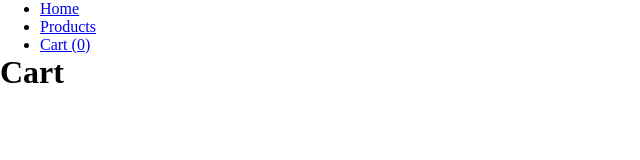
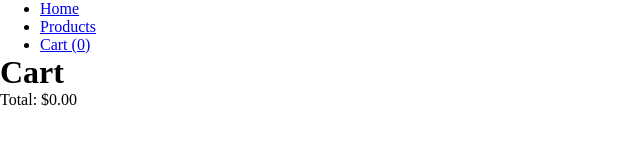
Before and after one commit to a-gracia/shopping-cart, a React (Vite) app: page /cart in a window 1280 px wide. Shown: the top 160 px of the page, without its empty margins (0-640 px from the left). Built offline with nearby package versions, Linux system fonts and the light colour scheme.

Commit message:
feat: Add cart logic

```diff
--- a/src/App.tsx
+++ b/src/App.tsx
@@ -14,9 +14,16 @@ const App = () => {
       ...cartItems,
       [crypto.randomUUID()]: { id: id, quantity: quantity },
     });
+  };
 
-    console.log({ id: id, quantity: quantity });
+  const setItemQuantity = (id, quantity) => {
+    setCartItems({
+      ...cartItems,
+      [id]: { ...cartItems[id], quantity: quantity },
+    });
   };
+
+  const [catalog, setCatalog] = useState({});
 
   return (
     <>
@@ -26,9 +33,24 @@ const App = () => {
         <Route path="/" element={<Home />} />
         <Route
           path="/products"
-          element={<Products cartItems={cartItems} addCartItem={addCartItem} />}
+          element={
+            <Products
+              cartItems={cartItems}
+              addCartItem={addCartItem}
+              setCatalog={setCatalog}
+            />
+          }
         />
-        <Route path="/cart" element={<Cart cartItems={cartItems} />} />
+        <Route
+          path="/cart"
+          element={
+            <Cart
+              cartItems={cartItems}
+              setItemQuantity={setItemQuantity}
+              catalog={catalog}
+            />
+          }
+        />
         <Route path="*" element={<ErrorPage />} />
       </Routes>
     </>
--- /dev/null
+++ b/src/components/CartItemCard.tsx
@@ -0,0 +1,28 @@
+import { useState } from "react";
+import useProductDetails from "../helpers/useProductDetails";
+
+function CartItemCard({ id, quantity, details, setItemQuantity }) {
+  return (
+    <div>
+      <img src={details.image} alt="" />
+      <p>Title: {details.title}</p>
+      <p>Unit price: ${details.price}</p>
+      <p>
+        Quantity:{" "}
+        <input
+          type="number"
+          name="quantity"
+          id="quantity"
+          min="0"
+          max="10"
+          value={quantity}
+          onChange={(e) => setItemQuantity(id, e.target.value)}
+        />
+      </p>
+      <p>Total price: ${(quantity * details.price).toFixed(2)}</p>
+      <button>Remove</button>
+    </div>
+  );
+}
+
+export default CartItemCard;
--- a/src/components/ProductGallery.tsx
+++ /dev/null
@@ -1,20 +0,0 @@
-import ProductCard from "./ProductCard";
-import useProductList from "../helpers/useProductList";
-import styles from "../styles/productGallery.module.css";
-
-function ProductGallery({ addCartItem }) {
-  const { productList, error, loading } = useProductList();
-
-  if (loading) return <p>Loading...</p>;
-  if (error) return <p>A network error was encountered</p>;
-
-  return (
-    <div className={styles.gallery}>
-      {productList.map((item) => (
-        <ProductCard key={item.id} {...item} addCartItem={addCartItem} />
-      ))}
-    </div>
-  );
-}
-
-export default ProductGallery;
--- /dev/null
+++ b/src/helpers/useProductDetails.tsx
@@ -0,0 +1,24 @@
+import { useState, useEffect } from "react";
+
+const useProductDetails = (id) => {
+  const [productDetails, setProductDetails] = useState([]);
+  const [error, setError] = useState(null);
+  const [loading, setLoading] = useState(true);
+
+  useEffect(() => {
+    fetch(`https://fakestoreapi.com/products/${id}`)
+      .then((response) => {
+        if (response.status >= 400) {
+          throw new Error("server error");
+        }
+        return response.json();
+      })
+      .then((json) => setProductDetails(json))
+      .catch((error) => setError(error))
+      .finally(() => setLoading(false));
+  }, []);
+
+  return { productDetails, error, loading };
+};
+
+export default useProductDetails;
--- a/src/routes/Cart.tsx
+++ b/src/routes/Cart.tsx
@@ -1,9 +1,42 @@
 import { useParams } from "react-router";
+import CartItemCard from "../components/CartItemCard";
+import useProductDetails from "../helpers/useProductDetails";
 
-const Cart = () => {
+const Cart = ({ cartItems, setItemQuantity, catalog }) => {
+  // Generate item cards
+  const itemsDOM = Object.entries(cartItems).map((item) => {
+    const productId = item[1].id;
+    const productDetails = catalog.find(
+      (catalogItem) => catalogItem.id === productId,
+    );
+
+    return (
+      <CartItemCard
+        key={item[0]}
+        id={item[0]}
+        quantity={item[1].quantity}
+        details={productDetails}
+        setItemQuantity={setItemQuantity}
+      />
+    );
+  });
+
+  // Calculate order total
+  const orderTotal = Object.entries(cartItems).reduce((total, item) => {
+    const productId = item[1].id;
+    const productDetails = catalog.find(
+      (catalogItem) => catalogItem.id === productId,
+    );
+    const price = productDetails?.price ?? 0;
+
+    return total + item[1].quantity * price;
+  }, 0);
+
   return (
     <div>
       <h1>Cart</h1>
+      <p>Total: ${orderTotal.toFixed(2)}</p>
+      {itemsDOM}
     </div>
   );
 };
--- a/src/routes/Products.tsx
+++ b/src/routes/Products.tsx
@@ -1,10 +1,23 @@
-import ProductGallery from "../components/ProductGallery";
+import ProductCard from "../components/ProductCard";
+import useProductList from "../helpers/useProductList";
+import styles from "../styles/productGallery.module.css";
+import { useEffect } from "react";
 
-const Products = ({ cartItems, addCartItem }) => {
+const Products = ({ cartItems, addCartItem, setCatalog }) => {
+  const { productList, error, loading } = useProductList();
+  useEffect(() => setCatalog(productList), [productList]);
+
+  if (loading) return <p>Loading...</p>;
+  if (error) return <p>A network error was encountered</p>;
+
   return (
     <div>
       <h1>Products</h1>
-      <ProductGallery addCartItem={addCartItem} />
+      <div className={styles.gallery}>
+        {productList.map((item) => (
+          <ProductCard key={item.id} {...item} addCartItem={addCartItem} />
+        ))}
+      </div>
     </div>
   );
 };
```
